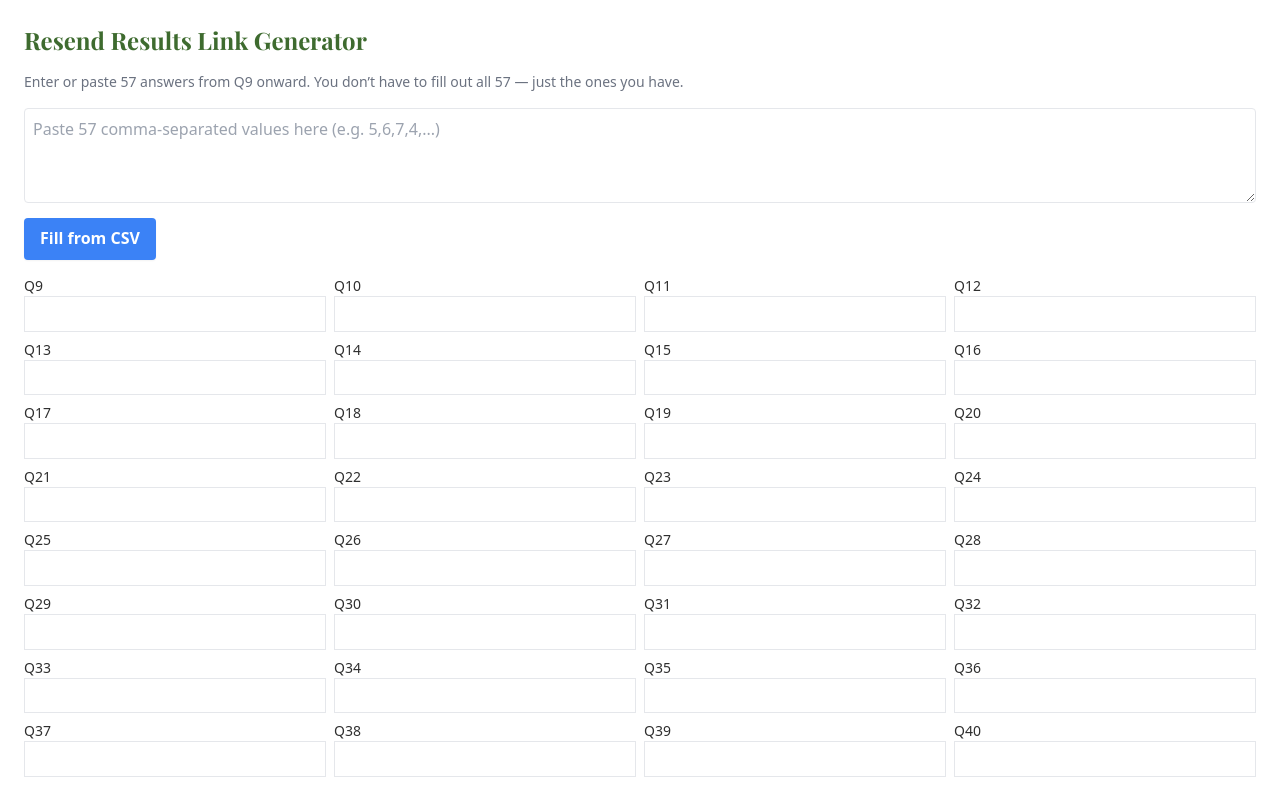
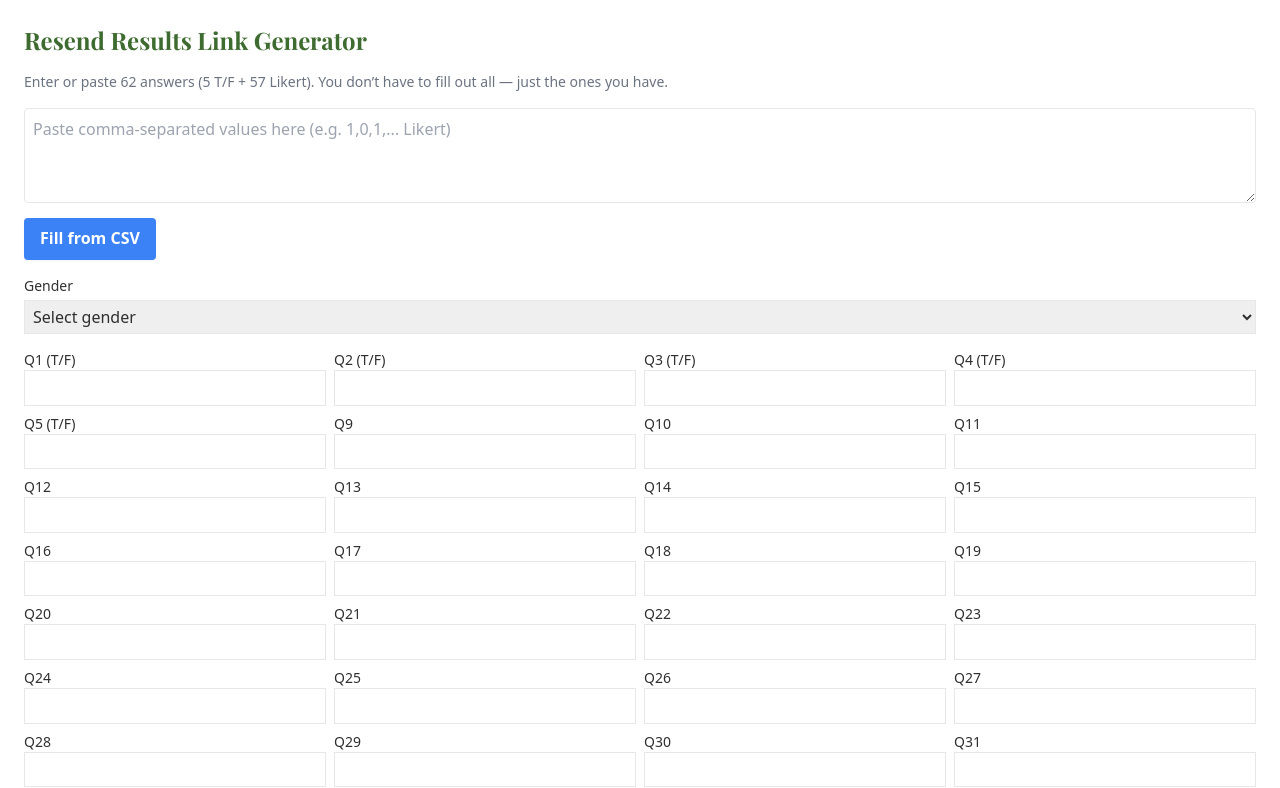
Before and after one commit to luma-dating/luma-results-v2, a Next.js app: page /resend in a window 1280 px wide. Shown: the top 788 px of the page. Built offline with nearby package versions, Linux system fonts and the light colour scheme.

Commit message:
Update resend.js

```diff
--- a/pages/resend.js
+++ b/pages/resend.js
@@ -1,19 +1,22 @@
-import React from 'react';
-import { useState } from 'react';
+// pages/resend.js
+
+import React, { useState } from 'react';
 
 export default function ResendBuilder() {
   const [formData, setFormData] = useState({});
   const [url, setUrl] = useState('');
   const [csvInput, setCsvInput] = useState('');
+  const [gender, setGender] = useState('');
 
-  const handleChange = (e, i) => {
+  const handleChange = (e, key) => {
     const val = parseInt(e.target.value, 10) || 0;
-    setFormData({ ...formData, [`Q${i + 9}`]: val });
+    setFormData({ ...formData, [key]: val });
   };
 
   const buildUrl = () => {
     const query = Object.keys(formData)
       .map((key) => `${key}=${formData[key]}`)
+      .concat(`gender=${encodeURIComponent(gender)}`)
       .join('&');
     setUrl(`https://luma-results-v2.vercel.app/score?${query}`);
   };
@@ -21,9 +24,10 @@ export default function ResendBuilder() {
   const fillFromCsv = () => {
     const parts = csvInput.split(',').map((v) => parseInt(v.trim(), 10));
     const filled = {};
-    parts.forEach((val, i) => {
-      if (i < 57) filled[`Q${i + 9}`] = val;
-    });
+    // First 5 are Q1-Q5
+    parts.slice(0, 5).forEach((val, i) => filled[`Q${i + 1}`] = val);
+    // Next 57 are Q9-Q65
+    parts.slice(5).forEach((val, i) => filled[`Q${i + 9}`] = val);
     setFormData(filled);
   };
 
@@ -31,14 +35,14 @@ export default function ResendBuilder() {
     <main className="min-h-screen p-6 bg-white">
       <h1 className="text-2xl font-bold mb-4">Resend Results Link Generator</h1>
       <p className="mb-4 text-sm text-gray-500">
-        Enter or paste 57 answers from Q9 onward. You don’t have to fill out all 57 — just the ones you have.
+        Enter or paste 62 answers (5 T/F + 57 Likert). You don’t have to fill out all — just the ones you have.
       </p>
 
       <div className="mb-4">
         <textarea
           className="w-full p-2 border rounded mb-2"
           rows={3}
-          placeholder="Paste 57 comma-separated values here (e.g. 5,6,7,4,...)"
+          placeholder="Paste comma-separated values here (e.g. 1,0,1,... Likert)"
           value={csvInput}
           onChange={(e) => setCsvInput(e.target.value)}
         />
@@ -50,9 +54,39 @@ export default function ResendBuilder() {
         </button>
       </div>
 
-      <div className="grid grid-cols-2 md:grid-cols-4 gap-2">
-        {Array.from({ length: 57 }).map((_, i) => (
-          <div key={i}>
+      <div className="mb-4">
+        <label className="block text-sm font-medium mb-1">Gender</label>
+        <select
+          className="border p-1 w-full"
+          value={gender}
+          onChange={(e) => setGender(e.target.value)}
+        >
+          <option value="">Select gender</option>
+          <option value="female">Female</option>
+          <option value="non-binary">Non-binary</option>
+          <option value="trans female">Trans Female</option>
+          <option value="male">Male</option>
+          <option value="other">Other</option>
+        </select>
+      </div>
+
+      <div className="grid grid-cols-2 md:grid-cols-4 gap-2 mb-4">
+        {[...Array(5)].map((_, i) => (
+          <div key={`Q${i + 1}`}>
+            <label className="block text-sm">Q{i + 1} (T/F)</label>
+            <input
+              type="number"
+              min="0"
+              max="1"
+              className="border p-1 w-full"
+              value={formData[`Q${i + 1}`] || ''}
+              onChange={(e) => handleChange(e, `Q${i + 1}`)}
+            />
+          </div>
+        ))}
+
+        {[...Array(57)].map((_, i) => (
+          <div key={`Q${i + 9}`}>
             <label className="block text-sm">Q{i + 9}</label>
             <input
               type="number"
@@ -60,7 +94,7 @@ export default function ResendBuilder() {
               max="7"
               className="border p-1 w-full"
               value={formData[`Q${i + 9}`] || ''}
-              onChange={(e) => handleChange(e, i)}
+              onChange={(e) => handleChange(e, `Q${i + 9}`)}
             />
           </div>
         ))}
```
